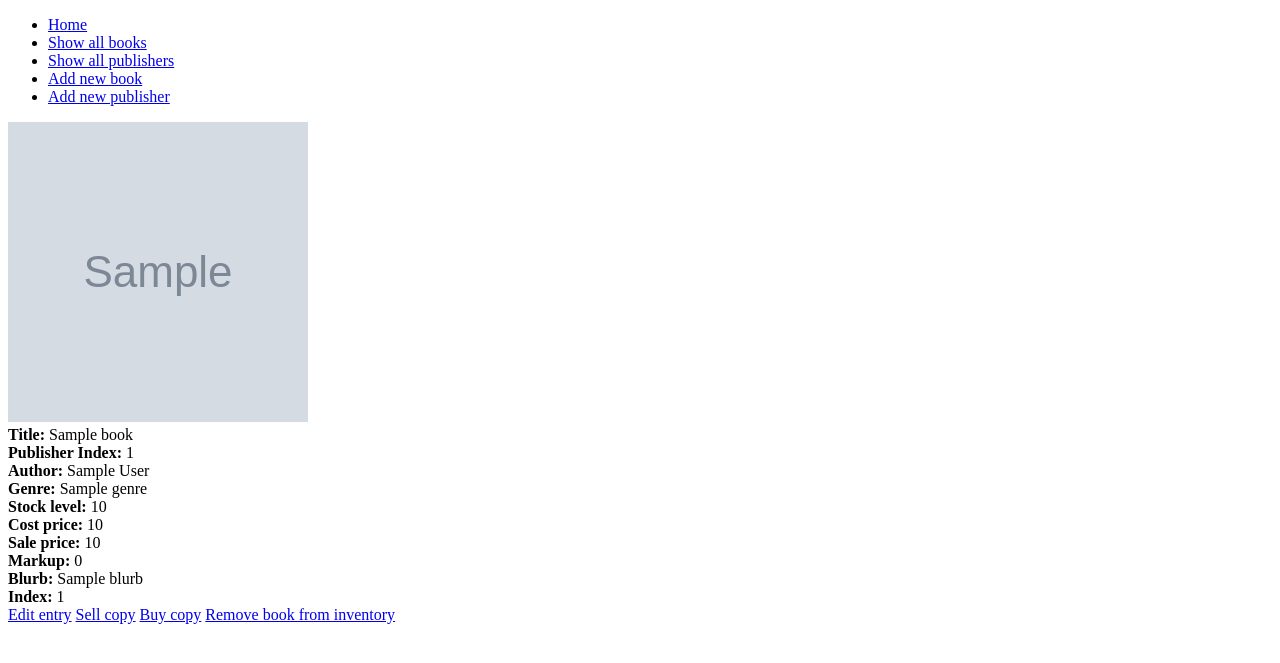
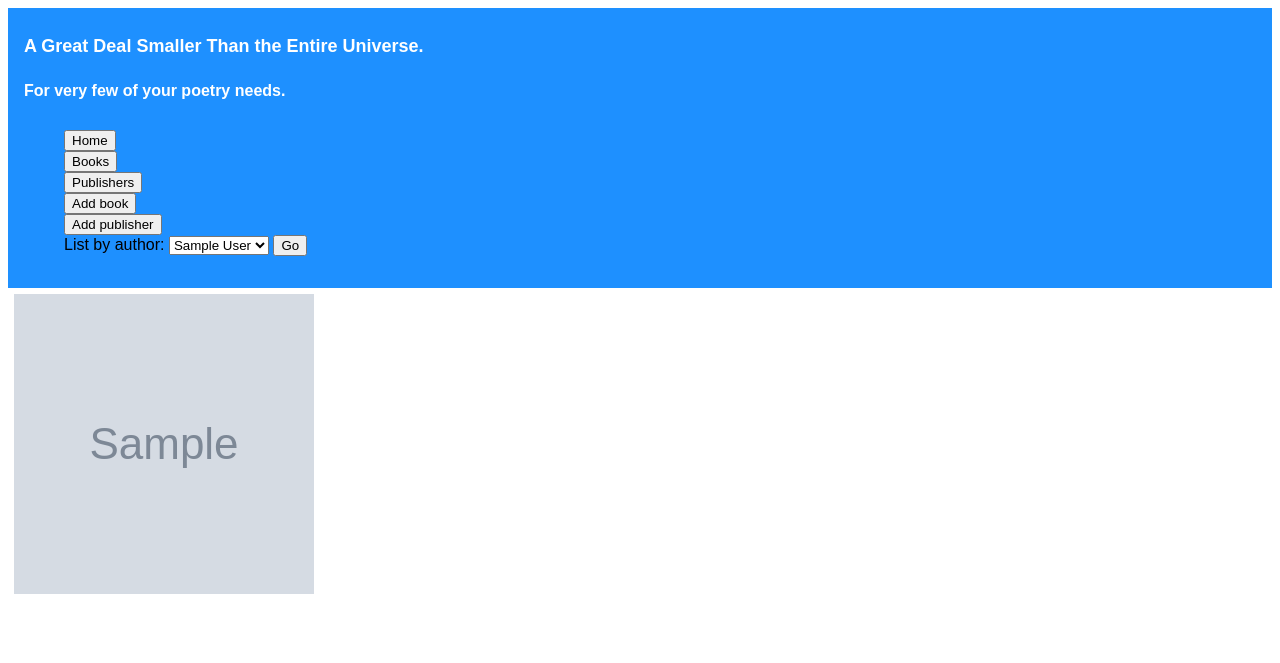
Before and after one commit to calumrodger/python_project_bookshop, a Flask app: page /books in a window 1280 px wide. Shown: the top 663 px of the page. Run offline with Flask 2, Linux system fonts and the light colour scheme; grey boxes marked "Sample" are stand-in pictures; a database or web service that is not in the repository returns one stand-in record (values such as "Sample title"); some libraries are stand-ins or nearby versions.

Commit message:
first css and html styling - changed header menu to buttons and experimenting with flex

```diff
--- a/static/style.css
+++ b/static/style.css
@@ -0,0 +1,40 @@
+header {
+  padding: 16px;
+  display: flex;
+  flex-direction: column;
+  justify-content: space-between;
+  background-color: dodgerblue;
+}
+
+body > header > h1 {
+    color: white;
+    font-size: large;
+}
+
+body > header > h2 {
+    color: white;
+    font-size: medium;
+}
+
+nav > ul > li {
+    color:yellow;
+}
+
+body {
+    margin: 10;
+    font-family: sans-serif;
+  }
+
+#gallery {
+    display: inline flex;
+    flex-flow: flex wrap;
+    align-content: center;
+  }
+
+  .image {
+    width: 250px;
+    height: 250px;
+    background-color: lightblue;
+    border: 6px solid white;
+    flex: 66%;
+  }
--- a/templates/base.html
+++ b/templates/base.html
@@ -8,16 +8,28 @@
   <title>The Poetry Bookshop</title>
 </head>
 <body>
-  <header>
+  <header class="header">
+    <h1>A Great Deal Smaller Than the Entire Universe.</h1>
+    <h2>For very few of your poetry needs.</h2>
     <nav>
       <ul class="menu">
-        <li><a href="/">Home</a></li>
-        <li><a href="/books">Show all books</a></li>
-        <li><a href="/publishers">Show all publishers</a></li>
-        <li><a href="/books/new">Add new book</a></li>
-        <li><a href="/publishers/new">Add new publisher</a></li>
+        <form action="/">
+          <input type="submit" value="Home">
+        </form>
+        <form action="/books">
+          <input type="submit" value="Books">
+        </form>
+        <form action="/publishers">
+          <input type="submit" value="Publishers">
+        </form>
+        <form action="/books/new">
+          <input type="submit" value="Add book" />
+        </form>
+        <form action="/publishers/new">
+          <input type="submit" value="Add publisher" />
+        </form>
 
-        <!-- <div>
+        <div>
           <form action="books/byauthor" method="post">
           <label for="author">List by author:</label>
           <select id="author" name="author">
@@ -27,9 +39,9 @@
               </option>
             {% endfor %}
           </select>
-          <button type="submit", action="/index.html", method="post">Go</button>
+          <button type="submit", action="books/byauthor.html", method="post">Go</button>
         </form>
-        </div> -->
+        </div>
       </ul>
     </nav>
   </header>
--- a/templates/books/index.html
+++ b/templates/books/index.html
@@ -2,15 +2,16 @@
 
 {% block content %}
 
+<section id="gallery">
 {% for book in all_books %}
 <div class="book">
-    <div class="content">
+    <div class="image">
       {% if book.image != None %}
-      <img src= "{{book.image}}" width="300" height="300"><br>
+      <img src= "{{book.image}}" width="300" height="300">
         {% else %}
-      <img src= "https://i.imgur.com/1XaAof3.jpg" width="300" height="300"><br>
+      <img src= "https://i.imgur.com/1XaAof3.jpg" width="300" height="300">
       {% endif %}
-      <b>Title:</b> {{book.title}}<br>
+      <!-- <b>Title:</b> {{book.title}}<br>
       <b>Publisher Index:</b> {{book.publisher.id}}<br>
       <b>Author:</b> {{book.author}}<br>
       <b>Genre:</b> {{book.genre}}<br>
@@ -33,8 +34,9 @@
       <a href="/books/{{book.id}}/buy" method="POST">Buy copy</a>
       <a href="/books/{{book.id}}/delete" method="POST">Remove book from inventory</a><br>
         <br>
-    </div>
+    </div> -->
 </div>
+</section>
 
 
 {% endfor %}
```
Also changed, not shown: controllers/book_controller.py (+4 -4 lines).
